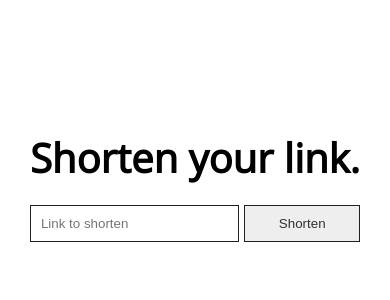
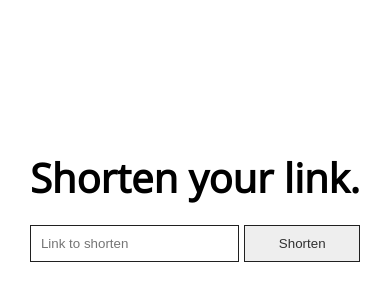
Before and after one commit to qwercik/skracacz-frontend, a Vue app: page / in a window 390 px wide. Shown: the part 236-536 px from the top of the page. Built offline with nearby package versions, Linux system fonts and the light colour scheme; what v-clipboard would draw is missing.

Commit message:
Repair RWD

```diff
--- a/src/App.vue
+++ b/src/App.vue
@@ -27,4 +27,10 @@ export default {
     align-items: center;
     height: 100vh;
   }
+
+  @media (max-width: 400px) {
+    .app {
+      margin: 20px;
+    }
+  }
 </style>
--- a/src/components/NewAliasForm.vue
+++ b/src/components/NewAliasForm.vue
@@ -15,7 +15,7 @@
         <Button class="copy-button" @click="copyShortenLink">
           Copy
         </Button>
-        <Input v-model="shortenedLink" class="shortened-link"/>
+        <Input v-model="shortenedLink" @focus.native="$event.target.select()" class="link-input shortened-link"/>
       </div>
 
       <div class="row" v-if="errorMessage">
@@ -47,6 +47,7 @@ export default {
       if (this.$refs.form.checkValidity()) {
         try {
           const response = await axios.post('https://s.komputeryk.pl/api/aliases', { url: this.link })
+
           this.shortenedLink = 'http://localhost:8080/' + response.data.token
         } catch (error) {
           this.errorMessage = 'API request error'
@@ -62,7 +63,8 @@ export default {
 </script>
 
 <style scoped>
-  .form {
+  .container {
+    text-align: center;
   }
 
   .title {
@@ -87,7 +89,6 @@ export default {
   }
 
   .shortened-link {
-    width: 100%;
     text-align: center;
   }
 
```
